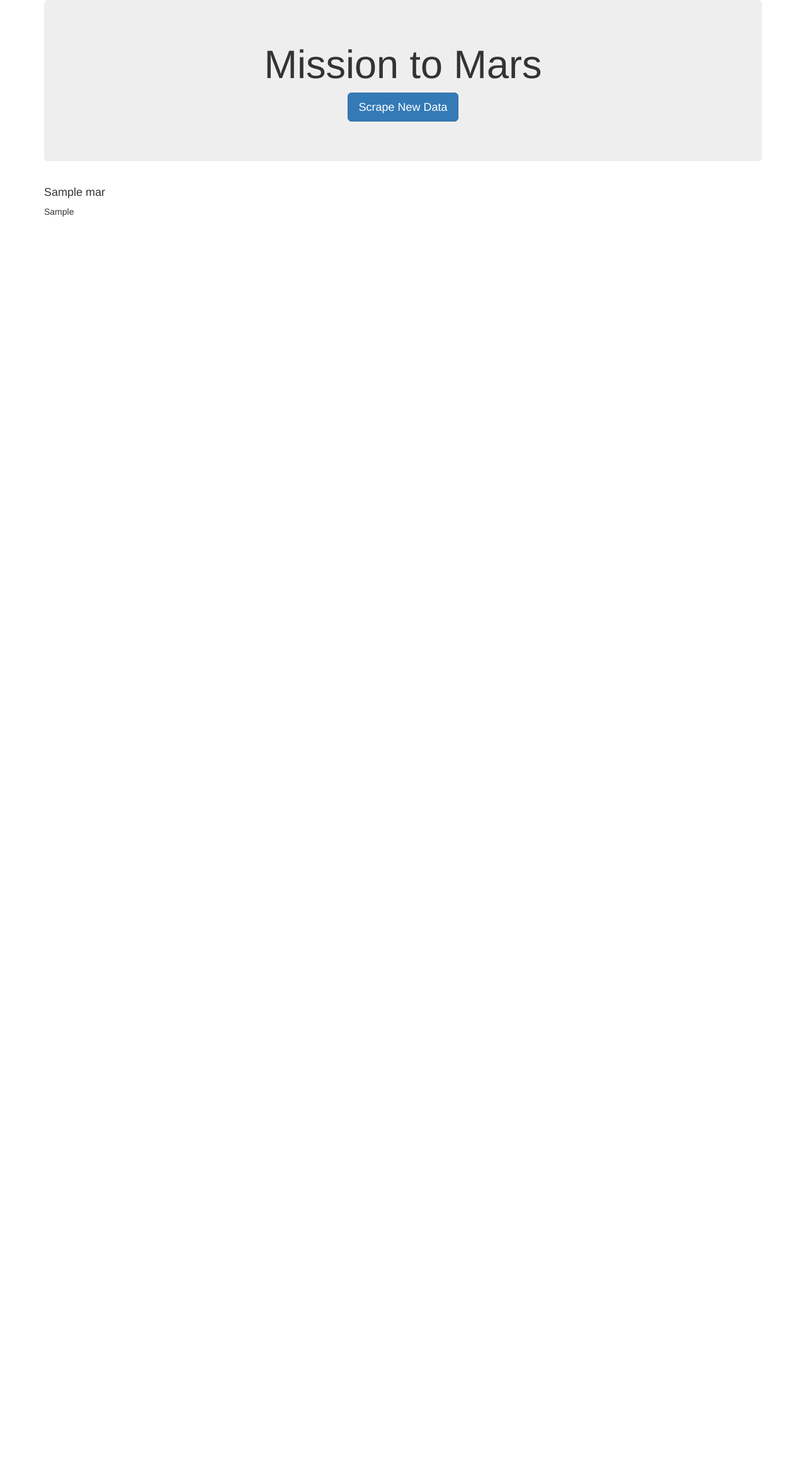
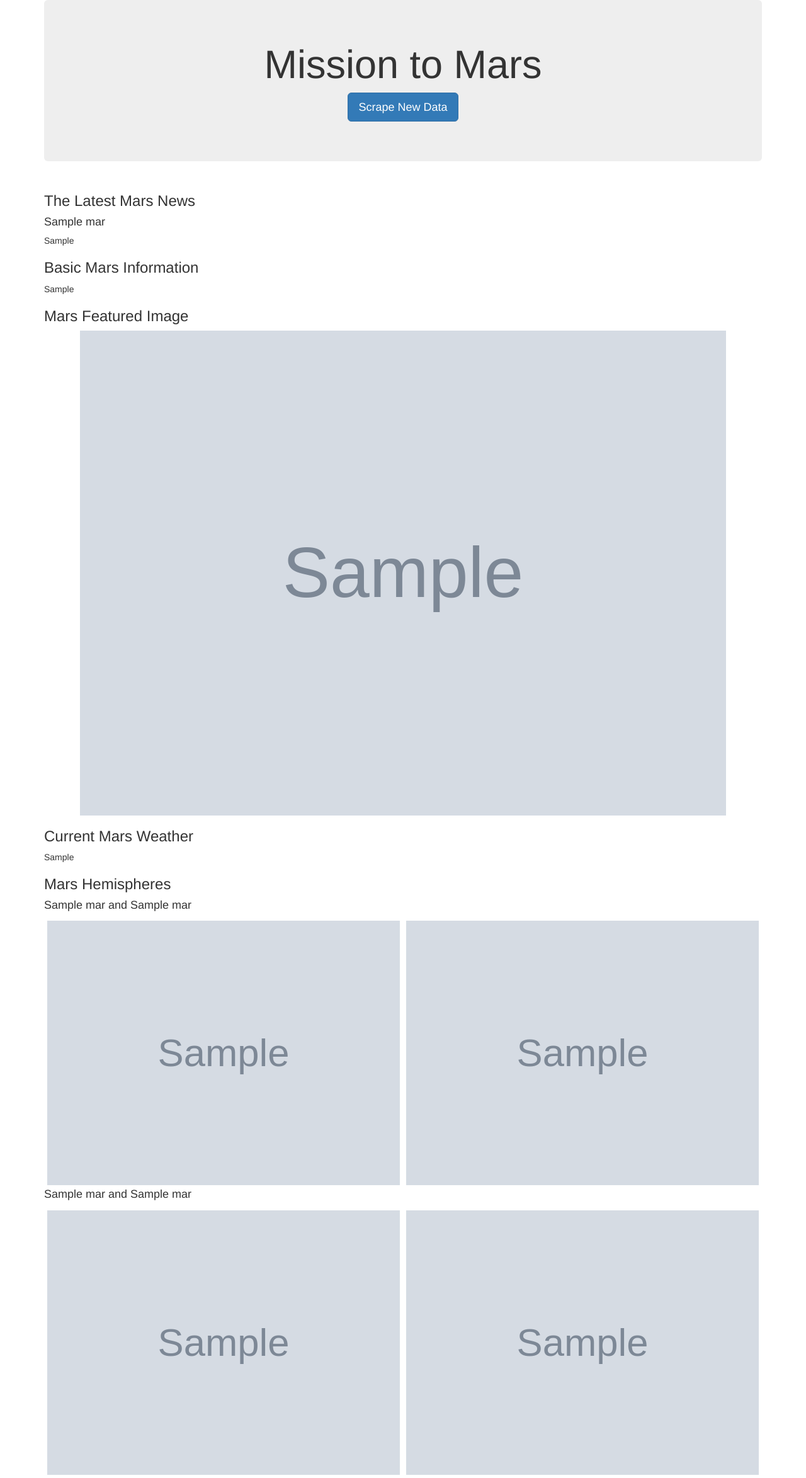
Before and after one commit to LaurensGitHub11/10_Web_Scraping_Lauren_Hilinski, a Flask app: page / in a window 1280 px wide. Shown: the whole page at 63% size. Before the commit the page ends 344 px from the top, so only its background shows below. Run offline with Flask 2, Linux system fonts and the light colour scheme; grey boxes marked "Sample" are stand-in pictures; a database or web service that is not in the repository returns one stand-in record (values such as "Sample title"); some libraries are stand-ins or nearby versions.

Commit message:
added screenshots and updated files

```diff
--- a/app.py
+++ b/app.py
@@ -21,6 +21,5 @@ def scraper():
     mars.update({}, planet_mars, upsert=True)
     return redirect("/", code=302)
 
-
 if __name__ == "__main__":
     app.run(debug=True)
--- a/templates/index.html
+++ b/templates/index.html
@@ -5,7 +5,19 @@
   <meta charset="UTF-8">
   <meta name="viewport" content="width=device-width, initial-scale=1.0">
   <meta http-equiv="X-UA-Compatible" content="ie=edge">
-  <title>Hot Finds</title>
+  <style>
+    .centered {
+      display:block;
+      margin-left: auto;
+      margin-right: auto;
+    }
+    .hemispheres {
+      float: left;
+      width: 50%;
+      padding: 5px;
+    }
+  </style>
+  <title>Mission to Mars</title>
   <link rel="stylesheet" href="https://maxcdn.bootstrapcdn.com/bootstrap/3.3.7/css/bootstrap.min.css">
 </head>
 
@@ -17,11 +29,36 @@
       <p><a class="btn btn-primary btn-lg" href="/scrape" role="button">Scrape New Data</a></p>
     </div>
 
-    <!-- Craigslist Listings -->
-    <div class="row" id="craiglist-listings">
+    <!-- Mars Data -->
+    <div class="row" id="mars-news-info">
       <div class="col-md-12">
+        <h3>The Latest Mars News</h3>
         <h4 class="heading">{{mars_info.current_news_title}}</h4>
         <p>{{mars_info.current_news}}</p>
+        <!--Mars Table Data-->
+        <h3>Basic Mars Information</h3>
+        <p>{{mars_info.mars_info | safe}}</p>
+        <!--Mars Featured Image-->
+        <div>
+          <h3>Mars Featured Image</h3>
+        <p><img class="centered" width=90% src='{{mars_info.featured_image}}'></p>
+      </div>
+      <!--Mars Weather Info-->
+      <div>
+        <h3>Current Mars Weather</h3>
+        <p>{{mars_info.mars_weather}}</p>
+      </div>
+      <!--Mars Hemispheres-->
+      <div>
+        <h3>Mars Hemispheres</h3>
+        <h4>{{mars_info.valles_title}} and {{mars_info.syrtis_title}}</h4>
+        <p><img class="hemispheres" src='{{mars_info.valles_img}}'><img class="hemispheres" src='{{mars_info.syrtis_img}}'></p>
+      </div>
+      <div></div>
+        <div>
+          <h4>{{mars_info.cerberus_title}} and {{mars_info.schiaparelli_title}}</h4>
+          <p><img class="hemispheres" src='{{mars_info.cerberus_img}}'><img class="hemispheres" src='{{mars_info.schiaparelli_img}}'></p>
+        </div>
       </div>
     </div>
 
```
Also changed, not shown: scrape_mars.py (+8 -7 lines), laurens_mars_application_ss1.png (added), laurens_mars_application_ss2.png (added), laurens_mars_application_ss3.png (added), 1 other file.
